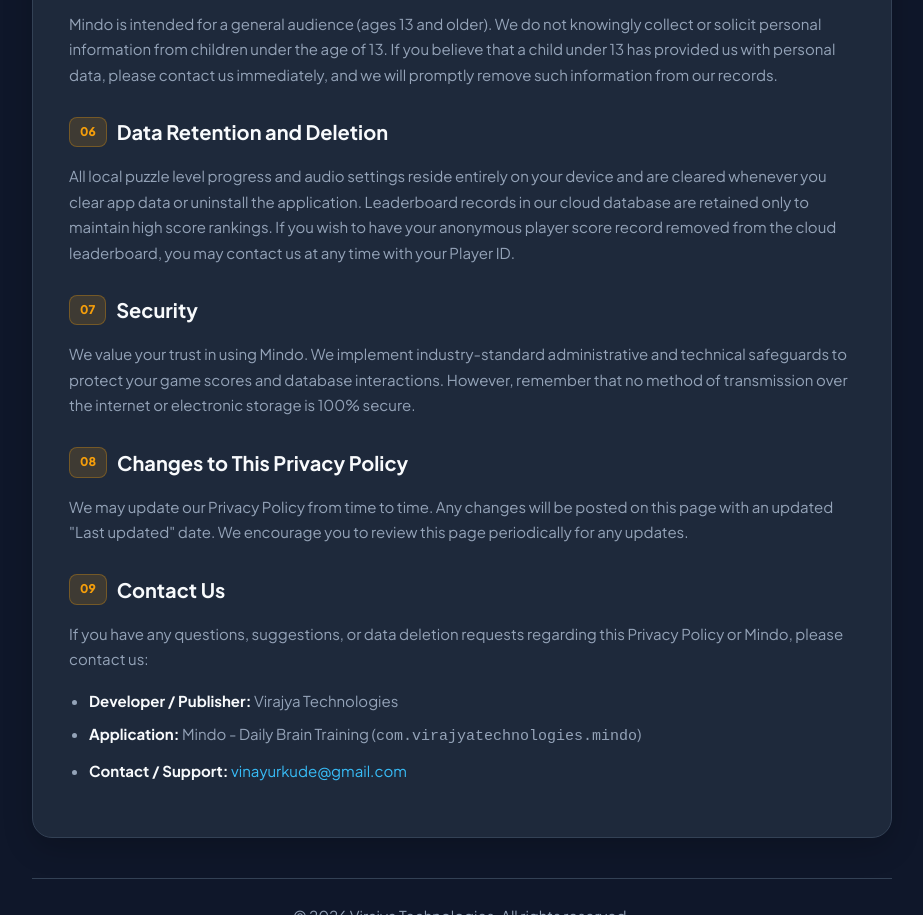
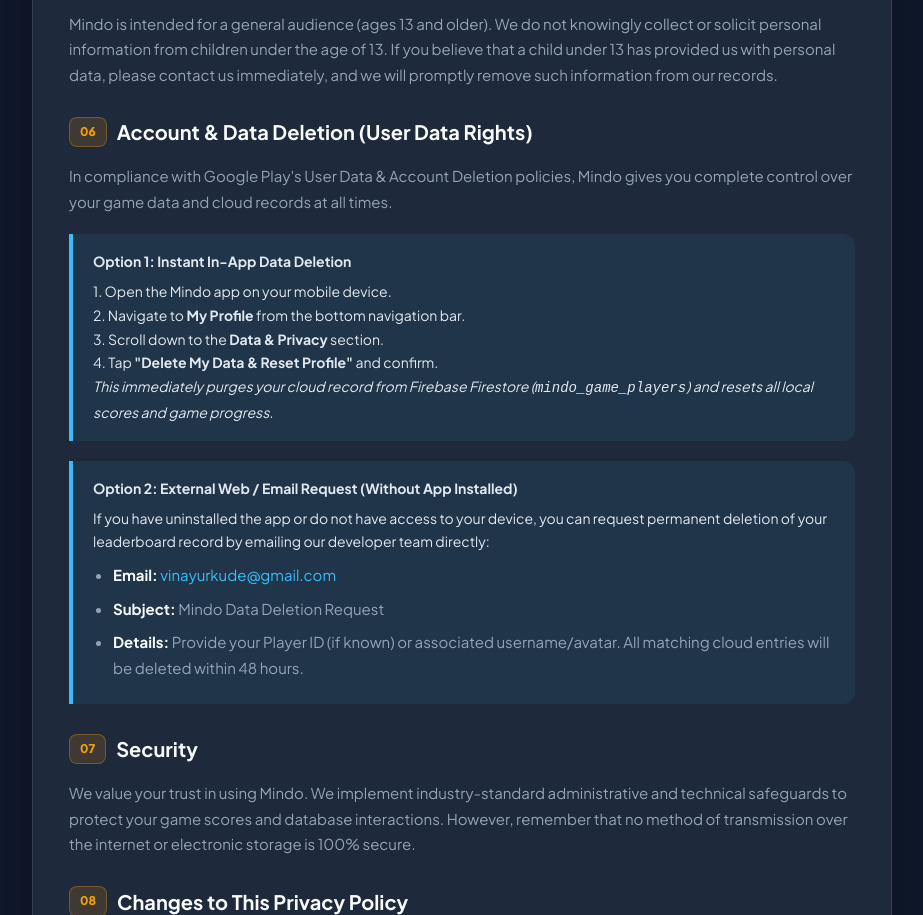
Before and after one commit to vinayurkude/privacy-policy, a plain HTML site: page mindo.html in a window 1280 px wide. Shown: the part 1738-2653 px from the top of the page, without its empty margins (178-1101 px from the left). Drawn offline with Linux system fonts and the light colour scheme.

Commit message:
Update Mindo privacy policy with #data-deletion section and in-app instructions

```diff
--- a/mindo.html
+++ b/mindo.html
@@ -265,10 +265,31 @@
                 Mindo is intended for a general audience (ages 13 and older). We do not knowingly collect or solicit personal information from children under the age of 13. If you believe that a child under 13 has provided us with personal data, please contact us immediately, and we will promptly remove such information from our records.
             </p>
 
-            <h2><span class="badge">06</span> Data Retention and Deletion</h2>
+            <h2 id="data-deletion"><span class="badge">06</span> Account & Data Deletion (User Data Rights)</h2>
             <p>
-                All local puzzle level progress and audio settings reside entirely on your device and are cleared whenever you clear app data or uninstall the application. Leaderboard records in our cloud database are retained only to maintain high score rankings. If you wish to have your anonymous player score record removed from the cloud leaderboard, you may contact us at any time with your Player ID.
+                In compliance with Google Play's User Data & Account Deletion policies, Mindo gives you complete control over your game data and cloud records at all times.
             </p>
+            <div class="highlight-box">
+                <p><strong>Option 1: Instant In-App Data Deletion</strong></p>
+                <p style="margin-top: 6px;">
+                    1. Open the Mindo app on your mobile device.<br>
+                    2. Navigate to <strong>My Profile</strong> from the bottom navigation bar.<br>
+                    3. Scroll down to the <strong>Data & Privacy</strong> section.<br>
+                    4. Tap <strong>"Delete My Data & Reset Profile"</strong> and confirm.<br>
+                    <em>This immediately purges your cloud record from Firebase Firestore (<code>mindo_game_players</code>) and resets all local scores and game progress.</em>
+                </p>
+            </div>
+            <div class="highlight-box" style="margin-top: 14px;">
+                <p><strong>Option 2: External Web / Email Request (Without App Installed)</strong></p>
+                <p style="margin-top: 6px;">
+                    If you have uninstalled the app or do not have access to your device, you can request permanent deletion of your leaderboard record by emailing our developer team directly:
+                </p>
+                <ul style="margin-top: 8px; margin-bottom: 0;">
+                    <li><strong>Email:</strong> <a href="mailto:vinayurkude@gmail.com?subject=Mindo%20Data%20Deletion%20Request">vinayurkude@gmail.com</a></li>
+                    <li><strong>Subject:</strong> Mindo Data Deletion Request</li>
+                    <li><strong>Details:</strong> Provide your Player ID (if known) or associated username/avatar. All matching cloud entries will be deleted within 48 hours.</li>
+                </ul>
+            </div>
 
             <h2><span class="badge">07</span> Security</h2>
             <p>
```
Also changed, not shown: mindo/index.html (+23 -2 lines).
